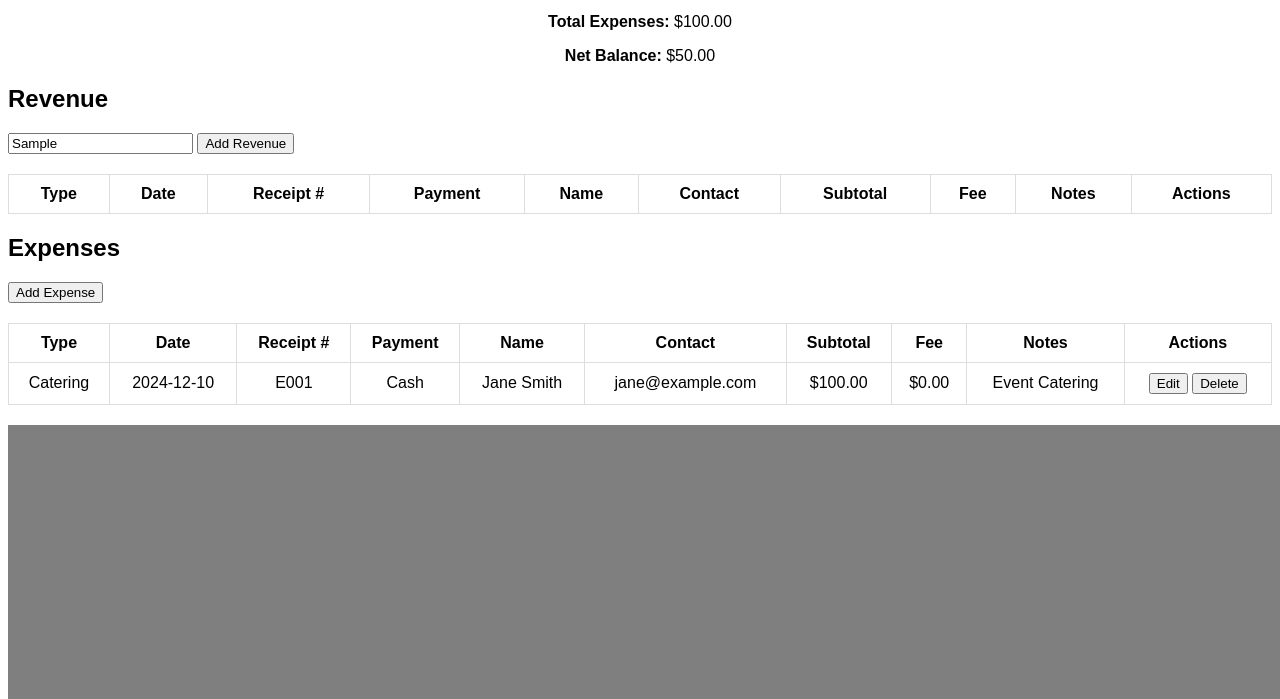
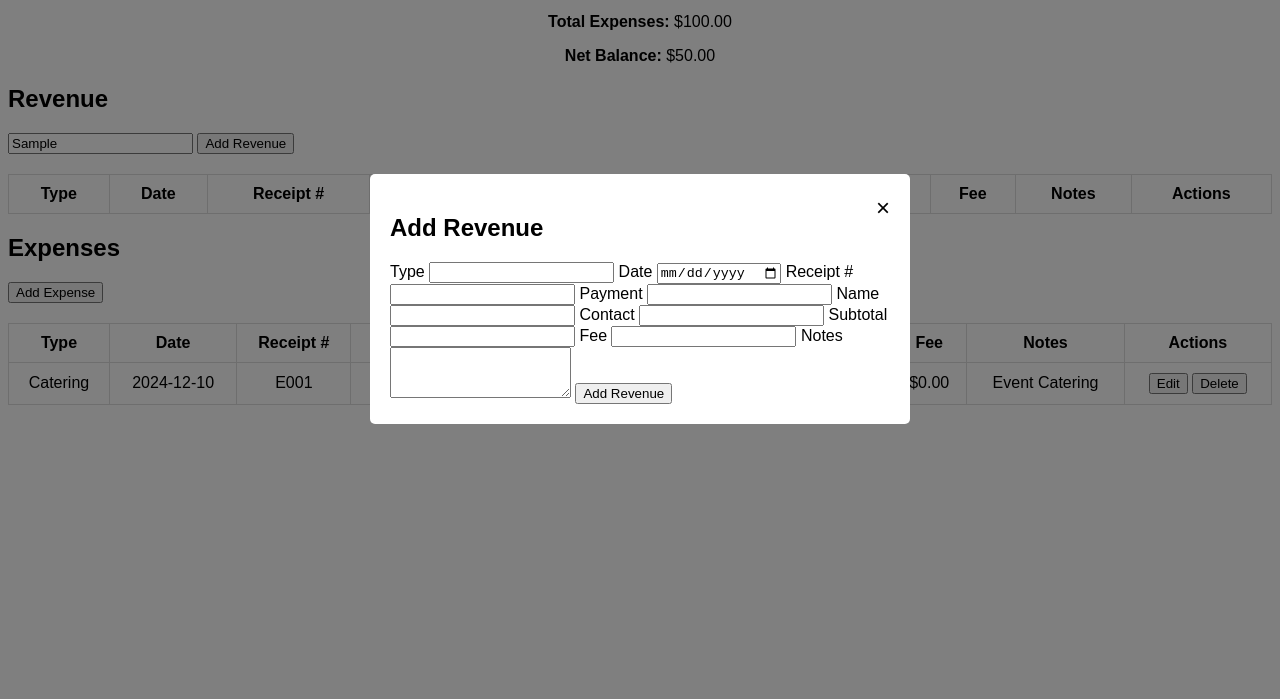
Before and after one commit to danesec/testing, a plain HTML site: page index.html in a window 1280 px wide. Both pictures are taken after typing "Sample" into the empty fields and a click on the button "Add Revenue". Shown: the part 101-800 px from the top of the page. Drawn offline with Linux system fonts and the light colour scheme.

Commit message:
Update styles.css

```diff
--- a/styles.css
+++ b/styles.css
@@ -26,9 +26,27 @@ th, td {
 .modal {
     display: none;
     position: fixed;
-    background: rgba(0, 0, 0, 0.5);
+    top: 0;
+    left: 0;
     width: 100%;
     height: 100%;
+    background: rgba(0, 0, 0, 0.5);
     justify-content: center;
     align-items: center;
+    z-index: 1000;
 }
+
+.modal-content {
+    background: #fff;
+    padding: 20px;
+    border-radius: 5px;
+    width: 50%;
+    max-width: 500px;
+    text-align: left;
+}
+
+.close {
+    float: right;
+    font-size: 1.5rem;
+    cursor: pointer;
+}
```
